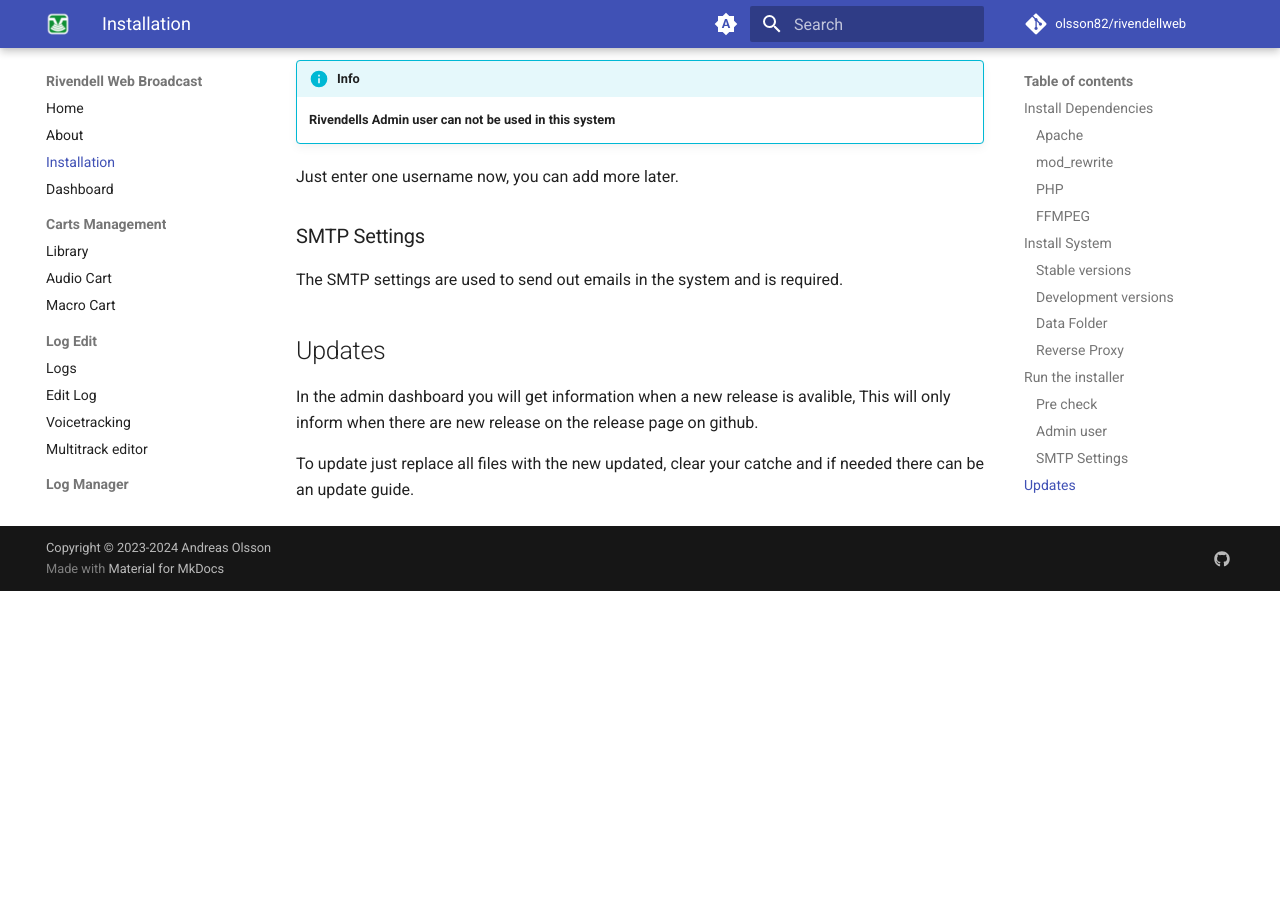
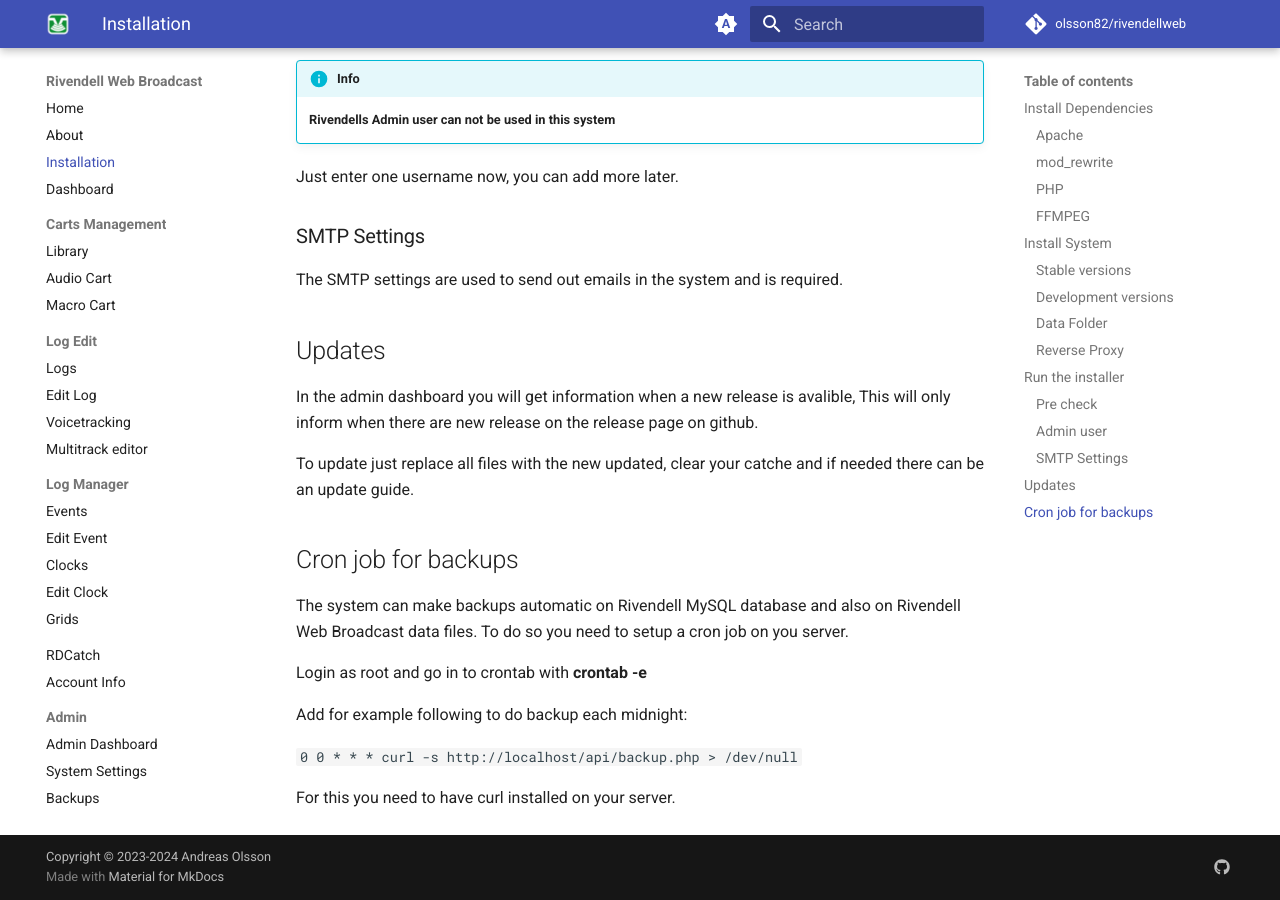
Before and after one commit to olsson82/rivwebdoc, an MkDocs documentation site: the page built from docs/install.md, in a window 1280 px wide and 900 px high, scrolled down 3584 px. Built offline with MkDocs 1.6.1 and Material for MkDocs 9.7.7, drawn with Linux system fonts in a browser that asks for light colours; comment, search, counter and statistics services are not loaded; before the commit the page ends 4175 px from its top, so only the background shows below that.

Commit message:
Update the manual

```diff
--- a/docs/install.md
+++ b/docs/install.md
@@ -118,3 +118,15 @@
 In the admin dashboard you will get information when a new release is avalible, This will only inform when there are new release on the release page on github.
 
 To update just replace all files with the new updated, clear your catche and if needed there can be an update guide.
+
+## Cron job for backups
+
+The system can make backups automatic on Rivendell MySQL database and also on Rivendell Web Broadcast data files. To do so you need to setup a cron job on you server.
+
+Login as root and go in to crontab with **crontab -e**
+
+Add for example following to do backup each midnight:
+
+`0 0 * * * curl -s http://localhost/api/backup.php > /dev/null`
+
+For this you need to have curl installed on your server.
--- a/mkdocs.yml
+++ b/mkdocs.yml
@@ -24,6 +24,7 @@
   - Admin:
     - Admin Dashboard: admindash.md
     - System Settings: systemsettings.md
+    - Backups: backups.md
     - Users: users.md
     - Groups: groups.md
     - Scheduler Codes: schedcodes.md
```
Also changed, not shown: docs/backups.md (added, +17 -0 lines), docs/img/backuptable.png (added), docs/img/newbackup.png (added).
